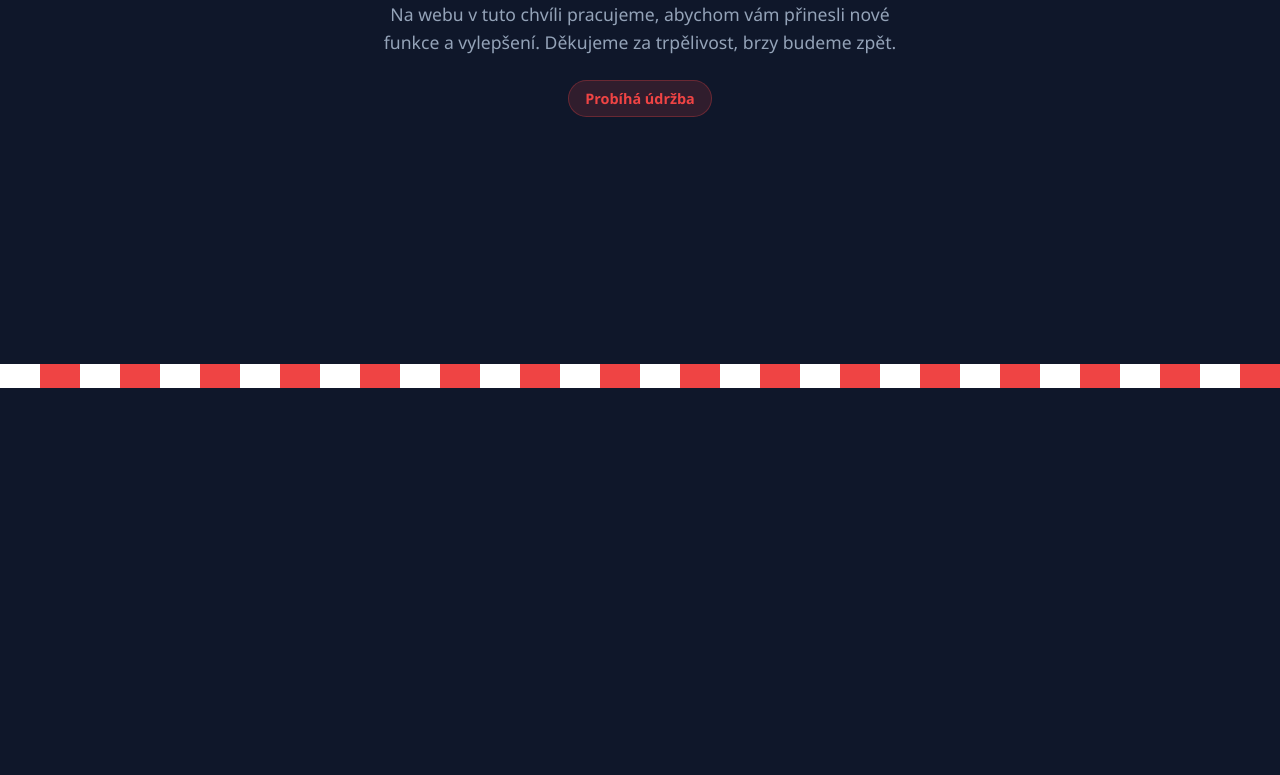
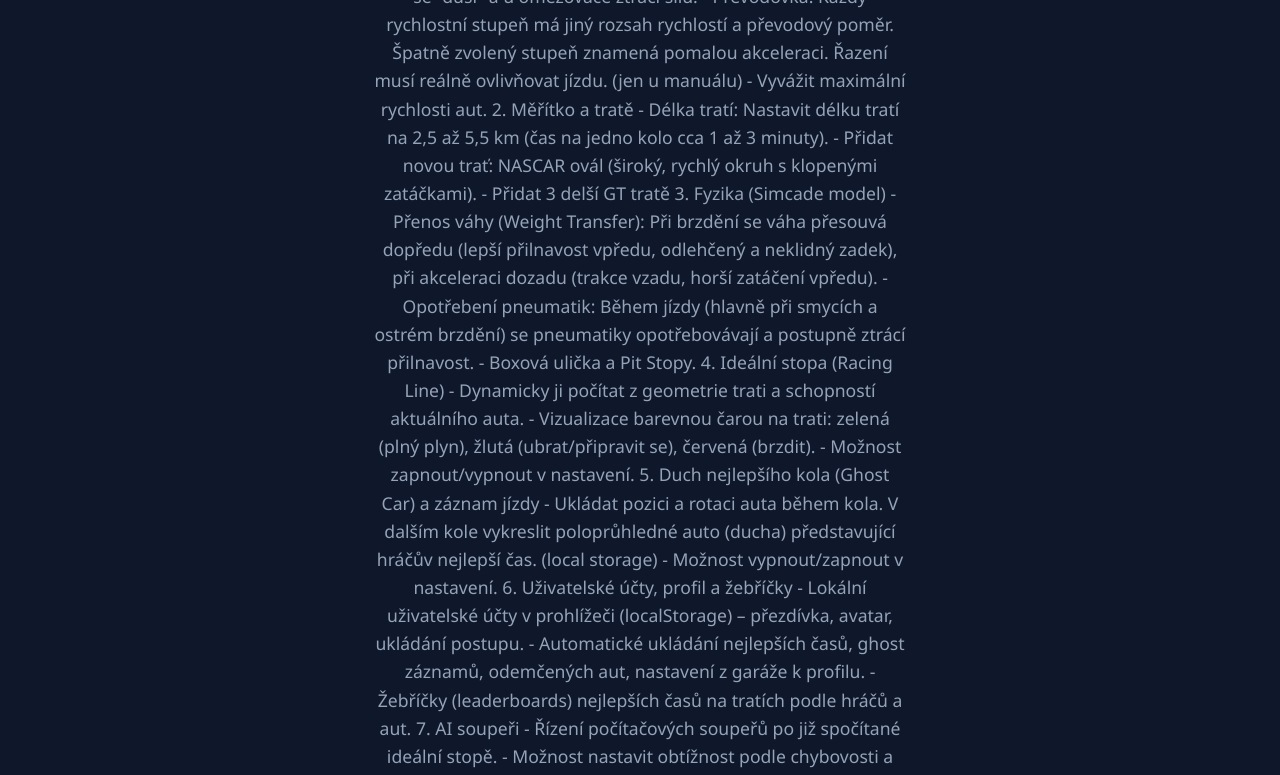
Before and after one commit to metodeju/meto, a plain HTML site: page index.html in a window 1280 px wide. Shown: the part 412-1187 px from the top of the page. Before the commit the page ends 800 px from the top, so only its background shows below. Drawn offline with Linux system fonts and the light colour scheme.

Commit message:
Update index.html

```diff
--- a/index.html
+++ b/index.html
@@ -105,7 +105,61 @@
         </div>
 
         <h1>Stránka se právě aktualizuje</h1>
-        <p>Na webu v tuto chvíli pracujeme, abychom vám přinesli nové funkce a vylepšení. Děkujeme za trpělivost, brzy budeme zpět.</p>
+        <p>Na webu v tuto chvíli pracujeme, abychom vám přinesli nové funkce a vylepšení. Děkujeme za trpělivost, brzy budeme zpět.
+        Zde je detailní specifikace funkcí, které chci do hry okamžitě přidat a přepracovat:
+
+1. Motor, křivka točivého momentu a reálné převody
+- Zrušit dosavadní lineární zrychlení "z ničeho".
+- Zavést simulaci otáček motoru (RPM) a křivku točivého momentu. Auto má největší tah v optimálním pásmu otáček, v nízkých otáčkách se "dusí" a u omezovače ztrácí sílu.
+- Převodovka: Každý rychlostní stupeň má jiný rozsah rychlostí a převodový poměr. Špatně zvolený stupeň znamená pomalou akceleraci. Řazení musí reálně ovlivňovat jízdu. (jen u manuálu)
+- Vyvážit maximální rychlosti aut.
+
+2. Měřítko a tratě
+- Délka tratí: Nastavit délku tratí na 2,5 až 5,5 km (čas na jedno kolo cca 1 až 3 minuty).
+- Přidat novou trať: NASCAR ovál (široký, rychlý okruh s klopenými zatáčkami).
+- Přidat 3 delší GT tratě
+
+3. Fyzika (Simcade model)
+- Přenos váhy (Weight Transfer): Při brzdění se váha přesouvá dopředu (lepší přilnavost vpředu, odlehčený a neklidný zadek), při akceleraci dozadu (trakce vzadu, horší zatáčení vpředu).
+- Opotřebení pneumatik: Během jízdy (hlavně při smycích a ostrém brzdění) se pneumatiky opotřebovávají a postupně ztrácí přilnavost.
+- Boxová ulička a Pit Stopy.
+
+4. Ideální stopa (Racing Line)
+- Dynamicky ji počítat z geometrie trati a schopností aktuálního auta.
+- Vizualizace barevnou čarou na trati: zelená (plný plyn), žlutá (ubrat/připravit se), červená (brzdit).
+- Možnost zapnout/vypnout v nastavení.
+
+5. Duch nejlepšího kola (Ghost Car) a záznam jízdy
+- Ukládat pozici a rotaci auta během kola. V dalším kole vykreslit poloprůhledné auto (ducha) představující hráčův nejlepší čas. (local storage)
+- Možnost vypnout/zapnout v nastavení.
+
+6. Uživatelské účty, profil a žebříčky
+- Lokální uživatelské účty v prohlížeči (localStorage) – přezdívka, avatar, ukládání postupu.
+- Automatické ukládání nejlepších časů, ghost záznamů, odemčených aut, nastavení z garáže k profilu.
+- Žebříčky (leaderboards) nejlepších časů na tratích podle hráčů a aut.
+
+7. AI soupeři
+- Řízení počítačových soupeřů po již spočítané ideální stopě.
+- Možnost nastavit obtížnost podle chybovosti a odchylky od stopy a brzdných bodů.
+- Možnost závodů (uzpůsobit trať’)
+
+8. Pravidla trati, prostředí a ovládání
+- Sektory a penalizace: Rozdělení tratí na sektory, měření mezičasů, delta čas
+- Počasí a denní doba: Varianta déšť (nižší přilnavost, delší brzdná dráha) a noc (funkční přední světlomety osvětlující trať).
+- Ovládání: dotykové ovládání pro mobily.
+
+9. Garáž, tuning, design aut a scenérie trati
+- Garáž a tuning: Odemykání nových aut za zajeté časy, úprava technických parametrů (převody, pneumatiky, přítlak, brzdy).
+- Design aut: Možnost měnit vizuální vzhled vozidel (barvy laku, polepy, doplňky).
+- Scenérie tratí: Přidat okolní objekty jako jsou tribuny s diváky, boxová ulička (pit lane), svodidla, stromy a budovy podél trati pro lepší atmosféru závodu.
+
+10. Nastavení
+- udělat stránku před zapnutím závodu nebo volného ježdění
+- umožni nastavit nižší kvalitu a omezení pro snížení fps a dej to do menu aby se člověk rozhodnul
+
+11. Název
+- hra se jmenuje METO Racing
+</p>
 
         <div class="status-badge">Probíhá údržba</div>
     </div>
```
